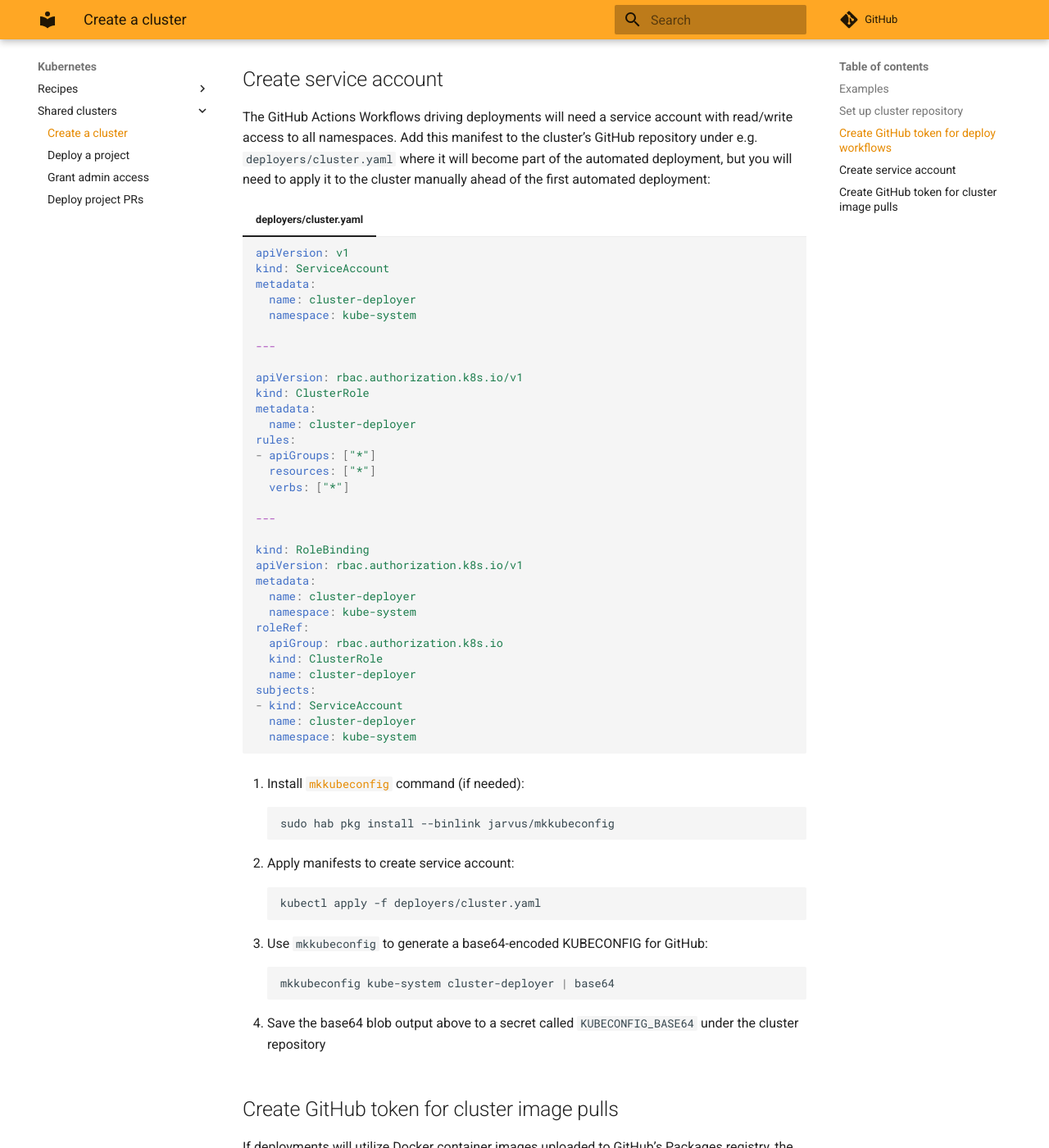
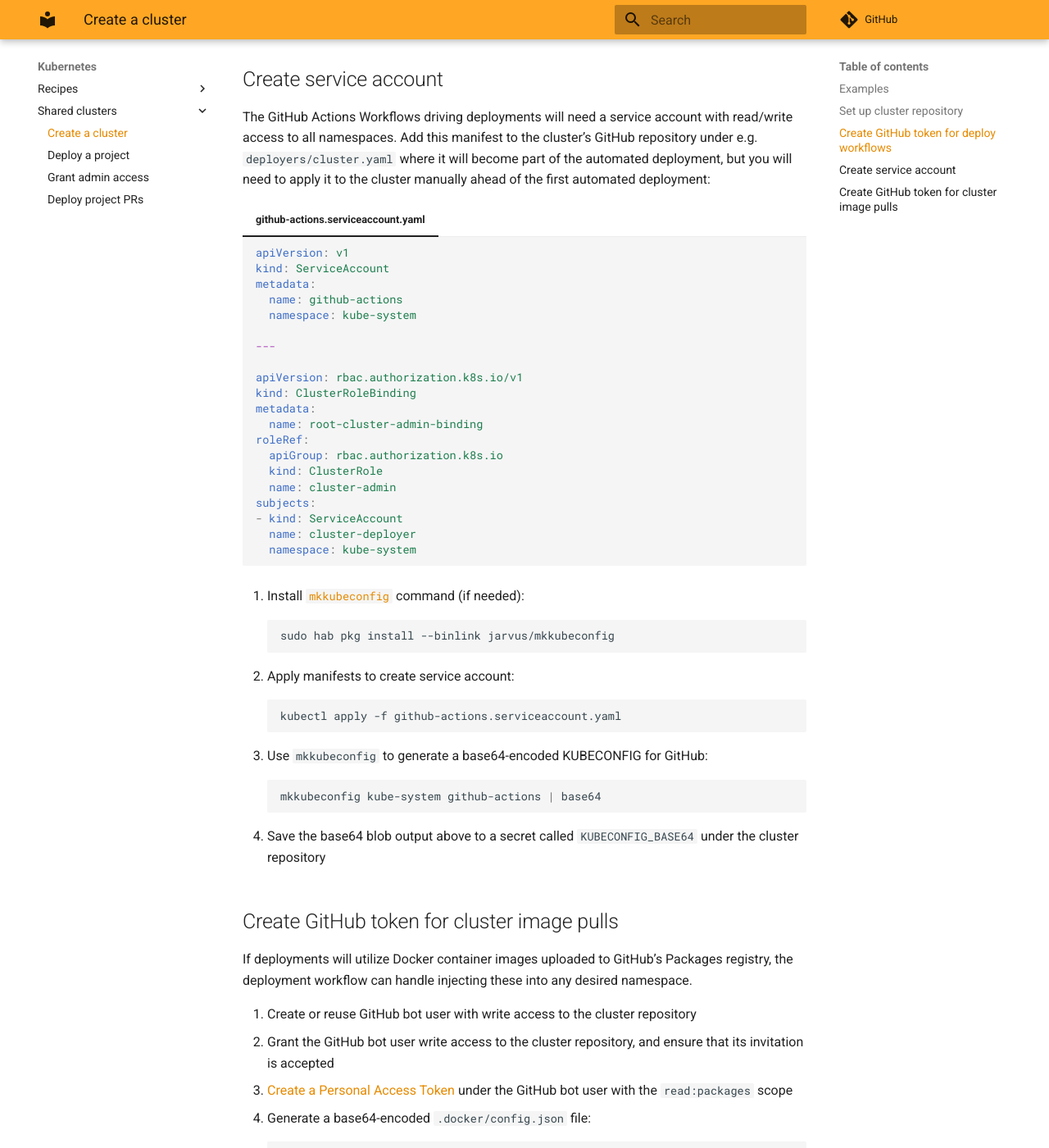
Before and after one commit to JarvusLabs/library, an MkDocs documentation site: the page built from docs/kubernetes/shared-clusters/create-cluster.md, in a window 1280 px wide and 1400 px high, scrolled down 2407 px. Shown: the whole window at 82% size. Built offline with MkDocs 1.6.1 and Material for MkDocs 9.7.7, drawn with Linux system fonts in a browser that asks for light colours; nearby versions of some CDN libraries; comment, search, counter and statistics services are not loaded.

Commit message:
docs: update github-actions service account

````diff
--- a/docs/kubernetes/shared-clusters/create-cluster.md
+++ b/docs/kubernetes/shared-clusters/create-cluster.md
@@ -102,37 +102,25 @@ The GitHub Actions deployment workflow requires a GitHub bot user to write to th
 
 The GitHub Actions Workflows driving deployments will need a service account with read/write access to all namespaces. Add this manifest to the cluster's GitHub repository under e.g. `deployers/cluster.yaml` where it will become part of the automated deployment, but you will need to apply it to the cluster manually ahead of the first automated deployment:
 
-=== "deployers/cluster.yaml"
+=== "github-actions.serviceaccount.yaml"
 
     ```yaml
     apiVersion: v1
     kind: ServiceAccount
     metadata:
-      name: cluster-deployer
+      name: github-actions
       namespace: kube-system
 
     ---
 
     apiVersion: rbac.authorization.k8s.io/v1
-    kind: ClusterRole
+    kind: ClusterRoleBinding
     metadata:
-      name: cluster-deployer
-    rules:
-    - apiGroups: ["*"]
-      resources: ["*"]
-      verbs: ["*"]
-
-    ---
-
-    kind: RoleBinding
-    apiVersion: rbac.authorization.k8s.io/v1
-    metadata:
-      name: cluster-deployer
-      namespace: kube-system
+      name: root-cluster-admin-binding
     roleRef:
       apiGroup: rbac.authorization.k8s.io
       kind: ClusterRole
-      name: cluster-deployer
+      name: cluster-admin
     subjects:
     - kind: ServiceAccount
       name: cluster-deployer
@@ -148,13 +136,13 @@ The GitHub Actions Workflows driving deployments will need a service account wit
 2. Apply manifests to create service account:
 
     ```bash
-    kubectl apply -f deployers/cluster.yaml
+    kubectl apply -f github-actions.serviceaccount.yaml
     ```
 
 3. Use `mkkubeconfig` to generate a base64-encoded KUBECONFIG for GitHub:
 
     ```bash
-    mkkubeconfig kube-system cluster-deployer | base64
+    mkkubeconfig kube-system github-actions | base64
     ```
 
 4. Save the base64 blob output above to a secret called `KUBECONFIG_BASE64` under the cluster repository
````
